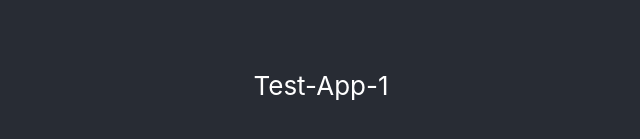
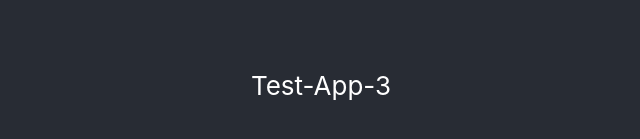
Before and after one commit to gurpreetsingh41333/browser-notification, a React (Create React App) app: page / in a window 1280 px wide. Shown: the part 315-454 px from the top of the page, without its empty margins (319-959 px from the left). Built offline with nearby package versions, Linux system fonts and the light colour scheme.

Commit message:
feat: test

```diff
--- a/src/App.js
+++ b/src/App.js
@@ -8,7 +8,7 @@ function App() {
     <div className="App">
       <header className="App-header">
         <p>
-          Test-App-1
+          Test-App-3
         </p>
         <SystemTimeOut />
       </header>
--- a/src/SystemTimeout.jsx
+++ b/src/SystemTimeout.jsx
@@ -50,6 +50,7 @@ const SystemTimeOut = () => {
     let inactivityTimeOutId = null
     const resetSession = () => {
       clearTimeout(notificationTimeOutId)
+      clearInterval(warningIntervalId)
       /** show notification before 1 minute of warning popup */
       notificationTimeOutId = setTimeout(
         showBrowserNotification,
@@ -81,7 +82,7 @@ const SystemTimeOut = () => {
 
     // Otherwise, we need to ask the user for permission
     else if (Notification.permission !== "denied") {
-      Notification.requestPermission().then(function (permission) {
+      Notification.requestPermission().then((permission) => {
         // If the user accepts, let's create a notification
         if (permission === "granted") {
           new Notification("you're logged in");
@@ -138,7 +139,7 @@ const SystemTimeOut = () => {
                   </button>
                 </div>
                 <button
-                  onClick={()=>{console.log('logout clicked')}}
+                  onClick={()=>{console.log('logout clicked'); inactivityTracker()}}
                 >
                   logout
                 </button>
```
